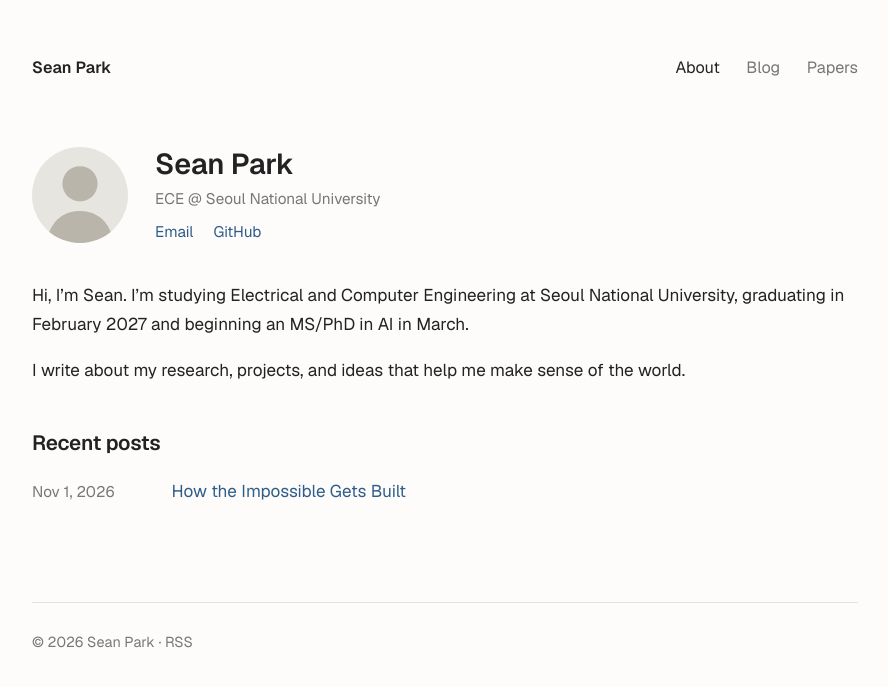
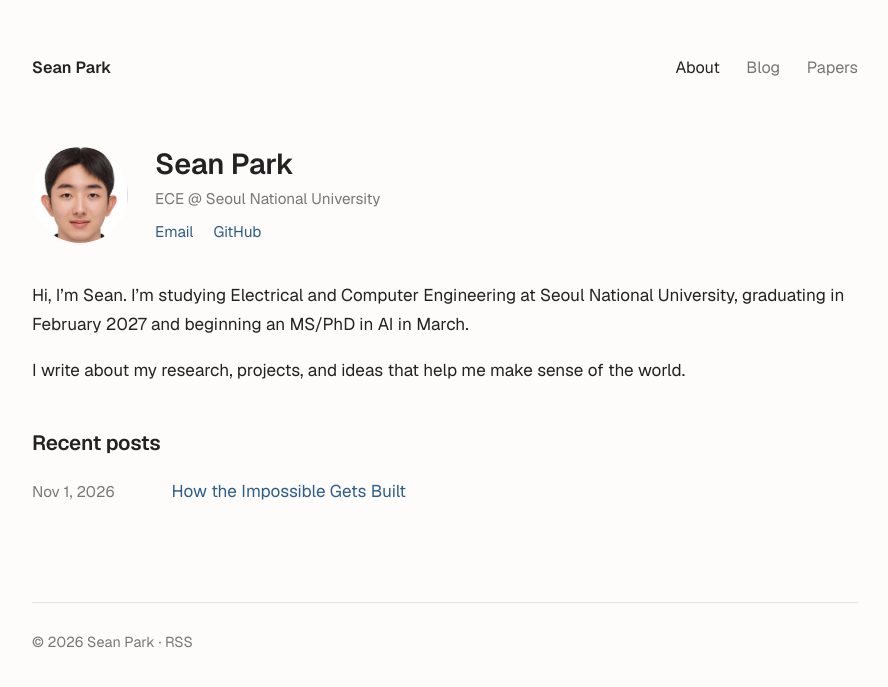
Before and after one commit to parksean7/parksean7.github.io, a Jekyll site: the page built from index.md, in a window 1280 px wide. Shown: the top 687 px of the page, without its empty margins (195-1083 px from the left). Built offline with Jekyll 4.4.1, drawn with Linux system fonts in a browser that asks for light colours.

Commit message:
Add profile photo

```diff
--- a/index.md
+++ b/index.md
@@ -4,7 +4,7 @@
 ---
 
 <section class="intro">
-  <img class="avatar" src="{{ '/assets/img/profile.svg' | relative_url }}" alt="{{ site.author.name }}">
+  <img class="avatar" src="{{ '/assets/img/profile.jpg' | relative_url }}" alt="{{ site.author.name }}">
   <div>
     <h1>{{ site.author.name }}</h1>
     <p class="subtitle">{{ site.author.role }}{% if site.author.affiliation != "" %} @ {{ site.author.affiliation }}{% endif %}</p>
```
Also changed, not shown: assets/img/profile.jpg (added), assets/img/profile.svg (deleted), 1 other file.
